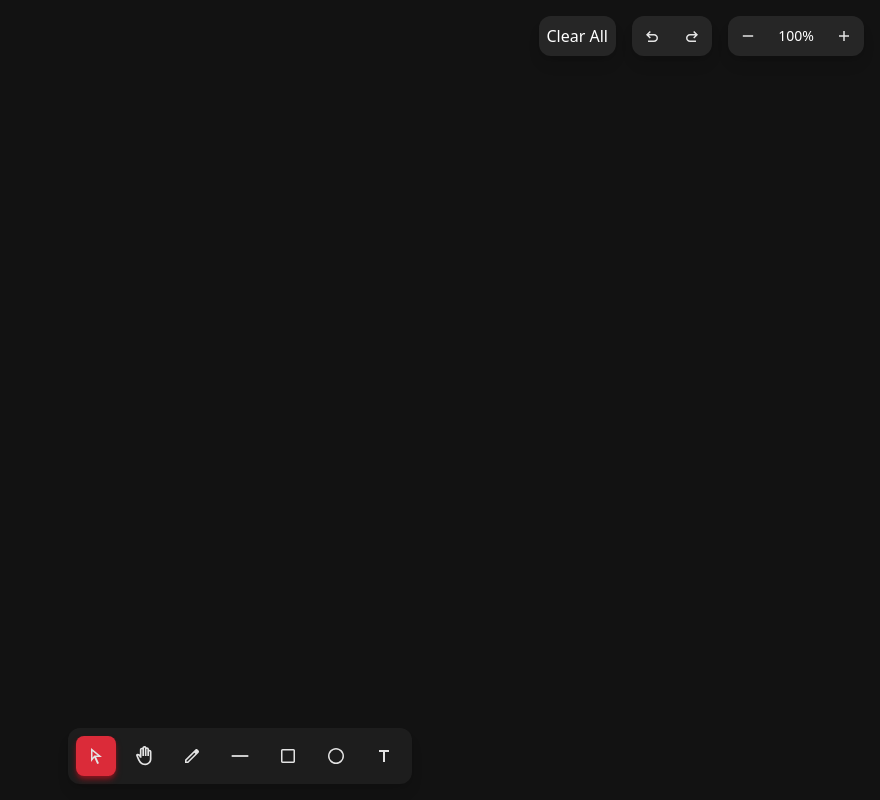
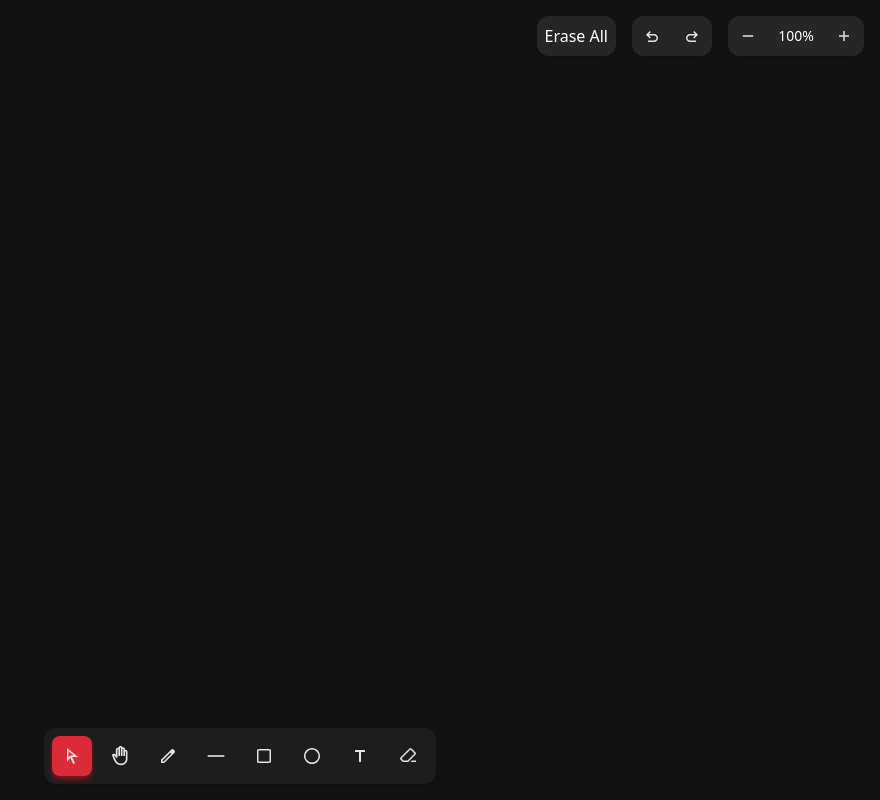
Before and after one commit to dexstarfall/quickdraw, a React (Vite) app in the folder quickdraw-app/: page / in a window 1280 px wide. Shown: the whole page, without its empty margins (400-1280 px from the left). Built offline with nearby package versions, Linux system fonts and the light colour scheme.

Commit message:
v0.2.1: feature-> add: -> erase and erase all

```diff
--- a/quickdraw-app/package.json
+++ b/quickdraw-app/package.json
@@ -1,7 +1,7 @@
 {
   "name": "quickdraw-app",
   "private": true,
-  "version": "0.2.0",
+  "version": "0.2.1",
   "type": "module",
   "scripts": {
     "dev": "vite",
--- a/quickdraw-app/src/components/Canvases/InteractiveCanvas.jsx
+++ b/quickdraw-app/src/components/Canvases/InteractiveCanvas.jsx
@@ -1,4 +1,4 @@
-import React, { useEffect } from 'react'
+import React from 'react'
 // store
 import { useCanvasStore, useHistoryStore } from '@stores/canvas';
 // functionality
@@ -106,7 +106,7 @@ function InteractiveCanvas(
   const elements = useHistoryStore((s) => s.getCurrentState());
   const setElements = useHistoryStore((s) => s.setHistory);
   // const undo = useHistoryStore((s) => s.undo);
-  const { getCurrentState,undo } = useHistoryStore();
+  const { getCurrentState, undo } = useHistoryStore();
 
   // return element at position
   const getElementAtPosition = (x, y) => {
@@ -198,6 +198,8 @@ function InteractiveCanvas(
     } else if (tool === "hand") {
       setStartPanPosition({ x: mouseX, y: mouseY });
       setAction("panning")
+    } else if (tool === "eraser") {
+      setAction("erasing")
     }
     else {
       return
@@ -225,7 +227,7 @@ function InteractiveCanvas(
       } else {
         event.target.style.cursor = "crosshair";
       }
-    } else if (["freedraw", "line", "rectangle", "ellipse"].includes(tool)) {
+    } else if (["freedraw", "line", "rectangle", "ellipse", "eraser"].includes(tool)) {
       event.target.style.cursor = "crosshair";
     } else {
       event.target.style.cursor = "default";
@@ -284,17 +286,18 @@ function InteractiveCanvas(
 
       }))
       return;
+    } else if (action === "erasing") {
+      const element = getElementAtPosition(mouseX, mouseY);
+      if (element) {
+        // setElements((pre => pre.filter((_, i) => i != element.id)));
+        setElements((pre => pre.filter(elm => elm.id !== element.id)));
+      }
     }
     // console.log(elements)
   }
 
   // on mouse up
   const handleMouseUp = () => {
-
-    // persist all elements
-    useCanvasStore.getState().setElements(getCurrentState());
-
-
     if (["none"].includes(action)) return;
 
     if (selectionElement) {
@@ -324,9 +327,12 @@ function InteractiveCanvas(
         if (action === "writing") return;
       }
     }
+    // persist all elements
+    useCanvasStore.getState().setElements(getCurrentState());
 
     setAction("none");
     setSelectionElement(null);
+
   }
   return (
     <>
--- a/quickdraw-app/src/components/ControlBar.jsx
+++ b/quickdraw-app/src/components/ControlBar.jsx
@@ -69,7 +69,7 @@ function ControlBar(prop) {
     setScaleOffset({ x: scaleOffsetX, y: scaleOffsetY });
   }
 
-  const deleteAllElements = () => {
+  const handleDelete = () => {
     useHistoryStore.getState().deleteAllElements()
   }
 
@@ -77,12 +77,12 @@ function ControlBar(prop) {
     <>
       <div className="z-[3] absolute right-0 top-0 flex gap-4">
 
-        <button onClick={deleteAllElements}
+        <button onClick={handleDelete}
           className="bg-neutral-800 text-white w-fit px-2 pointer-events-auto
                     flex items-center
                     rounded-xl shadow-lg overflow-hidden">
 
-          <p>Clear All</p>
+          <p>Erase All</p>
         </button>
 
         <div className="bg-neutral-800 text-white w-fit
--- a/quickdraw-app/src/components/ToolBar.jsx
+++ b/quickdraw-app/src/components/ToolBar.jsx
@@ -8,7 +8,8 @@ import {
   lineIcon,
   ellipseIcon,
   rectangleIcon,
-  textIcon
+  textIcon,
+  eraserIcon
 
 } from './icons'
 
@@ -25,6 +26,7 @@ function ToolBar() {
       <ButtonTool name={"rectangle"} icon={rectangleIcon} />
       <ButtonTool name={"ellipse"} icon={ellipseIcon} />
       <ButtonTool name={"text"} icon={textIcon} />
+      <ButtonTool name={"eraser"} icon={eraserIcon} />
     </div>
   )
 }
--- a/quickdraw-app/src/components/icons.jsx
+++ b/quickdraw-app/src/components/icons.jsx
@@ -8,6 +8,11 @@ export const freedrawIcon = (
 
 export const rectangleIcon = (
   <svg xmlns="http://www.w3.org/2000/svg" height="20px" viewBox="0 -960 960 960" width="20px" fill="#e3e3e3"><path d="M216-144q-29.7 0-50.85-21.15Q144-186.3 144-216v-528q0-29.7 21.15-50.85Q186.3-816 216-816h528q29.7 0 50.85 21.15Q816-773.7 816-744v528q0 29.7-21.15 50.85Q773.7-144 744-144H216Zm0-72h528v-528H216v528Z" /></svg>
+)
+
+export const eraserIcon = (
+  <svg xmlns="http://www.w3.org/2000/svg" height="20px" viewBox="0 -960 960 960" width="20px" fill="#e3e3e3"><path d="M672-264h192v72H600l72-72Zm-437 72L117-310q-21-21-21.5-50.5T117-412l431-431q22-22 51-22t51.27 22.27L843-650q21 21 21.5 50.5T843-548L487-192H235Zm222-72 335-335-193-193-431 431 97 97h192Zm23-216Z" /></svg>
+
 )
 
 export const textIcon = (
@@ -33,9 +38,9 @@ export const redoIcon = (
 );
 
 export const zoomOutIcon = (
-<svg xmlns="http://www.w3.org/2000/svg" height="20px" viewBox="0 -960 960 960" width="20px" fill="#e3e3e3"><path d="M444-444H240v-72h204v-204h72v204h204v72H516v204h-72v-204Z"/></svg>
+  <svg xmlns="http://www.w3.org/2000/svg" height="20px" viewBox="0 -960 960 960" width="20px" fill="#e3e3e3"><path d="M444-444H240v-72h204v-204h72v204h204v72H516v204h-72v-204Z" /></svg>
 );
 
 export const zoomInIcon = (
-<svg xmlns="http://www.w3.org/2000/svg" height="20px" viewBox="0 -960 960 960" width="20px" fill="#e3e3e3"><path d="M232-444v-72h496v72H232Z"/></svg>
+  <svg xmlns="http://www.w3.org/2000/svg" height="20px" viewBox="0 -960 960 960" width="20px" fill="#e3e3e3"><path d="M232-444v-72h496v72H232Z" /></svg>
 );
```
